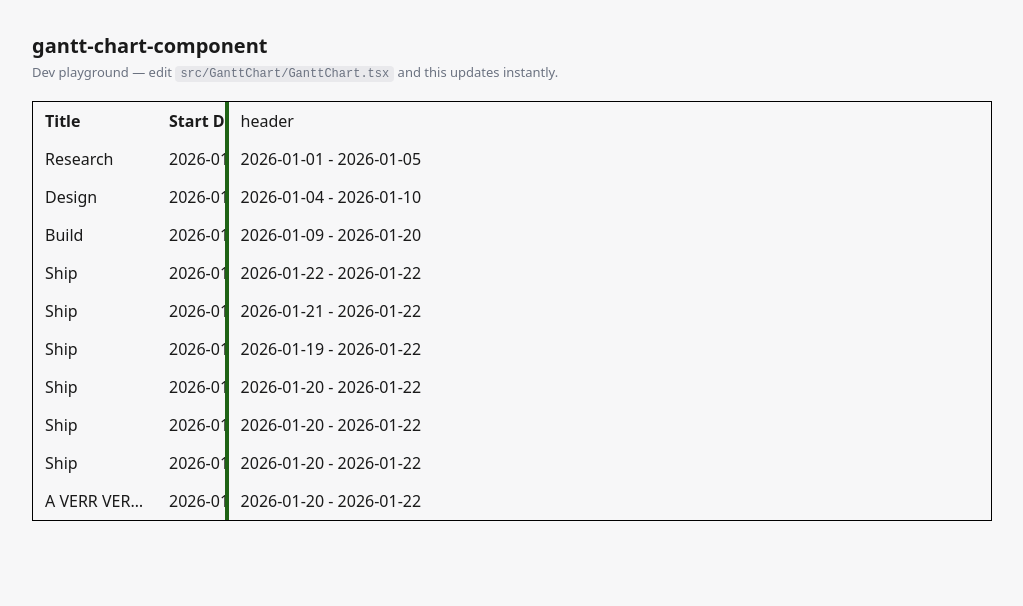
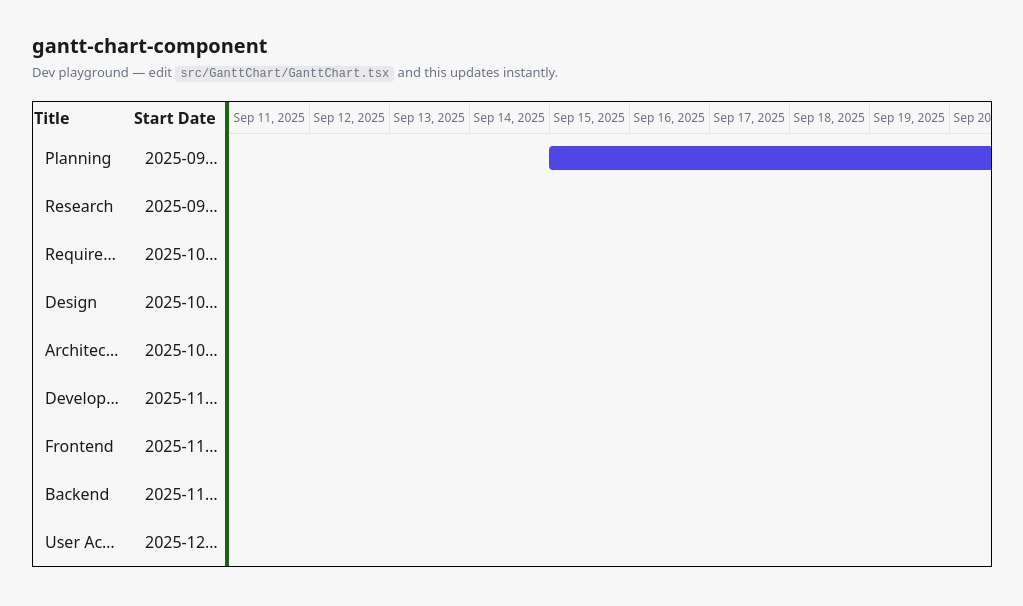
Before and after one commit to Darrenfisherlol/gantt-chart-component, a React (Vite) app: page / in a window 1280 px wide. Shown: the top 606 px of the page, without its empty margins (128-1151 px from the left). Built offline with nearby package versions, Linux system fonts and the light colour scheme.

Commit message:
Added v1 gantt chart feature to the right panel

```diff
--- a/dev/App.tsx
+++ b/dev/App.tsx
@@ -5,22 +5,17 @@ import type { GanttRow } from '../src';
 
 // dates must be in ISO format // YYYY-MM-DD
 const items: GanttRow[] = [
-  { title: 'Research', startDate: '2026-01-01', endDate: '2026-01-05' },
-  { title: 'Design', startDate: '2026-01-04', endDate: '2026-01-10' },
-  { title: 'Build', startDate: '2026-01-09', endDate: '2026-01-20' },
-  { title: 'Ship', startDate: '2026-01-22', endDate: '2026-01-22' },
-  { title: 'Ship', startDate: '2026-01-21', endDate: '2026-01-22' },
-  { title: 'Ship', startDate: '2026-01-19', endDate: '2026-01-22' },
-  { title: 'Ship', startDate: '2026-01-20', endDate: '2026-01-22' },
-  { title: 'Ship', startDate: '2026-01-20', endDate: '2026-01-22' },
-  { title: 'Ship', startDate: '2026-01-20', endDate: '2026-01-22' },
-  {
-    title:
-      'A VERR VERR VERR VERR VERR VERR VERR VERR VERR VERR VERR VERR VERR VERR VERR VERR',
-    startDate: '2026-01-20',
-    endDate: '2026-01-22',
-  },
+  { title: 'Planning', startDate: '2025-09-15', endDate: '2025-10-03' },
+  { title: 'Research', startDate: '2025-09-22', endDate: '2025-10-17' },
+  { title: 'Requirements', startDate: '2025-10-01', endDate: '2025-10-24' },
+  { title: 'Design', startDate: '2025-10-13', endDate: '2025-11-07' },
+  { title: 'Architecture', startDate: '2025-10-27', endDate: '2025-11-21' },
+  { title: 'Development', startDate: '2025-11-03', endDate: '2026-01-16' },
+  { title: 'Frontend', startDate: '2025-11-10', endDate: '2025-01-19' },
+  { title: 'Backend', startDate: '2025-11-17', endDate: '2026-01-09' },
+  { title: 'User Acceptance User Acceptance User Acceptance User Acceptance User Acceptance User Acceptance User Acceptance User Acceptance', startDate: '2025-12-01', endDate: '2025-12-12' },
 ];
+
 
 
 
--- a/src/GanttChart/GanttChart.module.css
+++ b/src/GanttChart/GanttChart.module.css
@@ -85,7 +85,6 @@
   gap: 10px;
 }
 
-
 .ganttChartTable {
   border-collapse: collapse;
   width: max-content;
@@ -94,20 +93,20 @@
 }
 
 .ganttChartTable th{
-  padding: 8px 12px;
+  font-weight: 600;
+  height: 32px;
+  box-sizing: border-box;
   text-align: left;
 }
 
 .ganttChartTable td {
-  padding: 8px 12px;
-  max-width: 100px;
-  overflow: hidden;
-  text-overflow: ellipsis;
-  white-space: nowrap;
-}
-
-.ganttChartTable th {
-  font-weight: 600;
+  height: 48px;
+    padding: 8px 12px;
+    box-sizing: border-box;
+    max-width: 100px;
+    overflow: hidden;
+    text-overflow: ellipsis;
+    white-space: nowrap;
 }
 
 .ganttChartTable tbody tr {
--- a/src/GanttChart/GanttChart.tsx
+++ b/src/GanttChart/GanttChart.tsx
@@ -1,12 +1,14 @@
 import { useRef, useState } from 'react';
 import styles from './GanttChart.module.css';
 import { useChartSizing } from './hooks/useChartSizing';
+import { GanttChartDataHeader } from './GanttChartSideData';
 
 export type GanttRow = {
   // must be a unique row identified. will assign a value if none provided
   id?: number;
   title: string;
   startDate: string;
+  duration: string;
   endDate: string;
 };
 
@@ -18,41 +20,7 @@ export type GanttChartProps = {
   size?: string;
 };
 
-
-
-
 export const GanttChart = ({ items, theme, size}: GanttChartProps) => {
-
-  // if the user gave us Ids, use them else
-  const chartItems = items.map((item, index) => ({
-  id: item.id ?? index,
-  title: item.title,
-  startDate: item.startDate,
-  endDate: item.endDate,
-}));
-
-
-  const {
-    chartContainerRef,
-    leftWidth,
-    handleChartResize,
-  } = useChartSizing({});
-
-  // true asc
-  const [order, setOrder] = useState(true);
-  const [selectedRow, setSelectedRow] = useState<number|null>(null);
-
-
-  const handleClickOnRow = (e: React.MouseEvent, index: number) => {
-    e.preventDefault();
-
-    if (index == selectedRow) {
-    setSelectedRow(null);
-    }
-
-    setSelectedRow(index);
-    console.log(index);
-  }
 
   const calculateDifference = (start: string | null, end: string | null): string => {
     if (!start || !end) {
@@ -73,6 +41,39 @@ export const GanttChart = ({ items, theme, size}: GanttChartProps) => {
     // note ex - inclusion of duration: 1 day =  1/23/24 - 1/23/24
     return Math.floor(diffMs / (1000 * 60 * 60 * 24) + 1).toString() + " Days";
   };
+
+  // if the user gave us Ids, use them else
+  const chartItems = items.map((item, index) => ({
+  id: item.id ?? index,
+  title: item.title,
+  startDate: item.startDate,
+  endDate: item.endDate,
+  duration: calculateDifference(item.startDate, item.endDate)
+}));
+
+
+  const {
+    chartContainerRef,
+    leftWidth,
+    handleChartResize,
+  } = useChartSizing({});
+
+  const [selectedRow, setSelectedRow] = useState<number|null>(null);
+
+
+  const handleClickOnRow = (e: React.MouseEvent, index: number) => {
+    e.preventDefault();
+
+    // if clicked on row again, unselect
+    if (index == selectedRow) {
+      setSelectedRow(null);
+    }
+
+
+    setSelectedRow(index);
+  }
+
+
 
   return (
     <div
@@ -98,9 +99,6 @@ export const GanttChart = ({ items, theme, size}: GanttChartProps) => {
 
             <tbody>
               {[...chartItems]
-                .sort((a, b) =>
-                  order ? a.id - b.id : b.id - a.id
-                )
                 .map((item) => (
                   <tr
                     key={item.id}
@@ -108,7 +106,7 @@ export const GanttChart = ({ items, theme, size}: GanttChartProps) => {
                   >
                     <td>{item.title}</td>
                     <td>{item.startDate}</td>
-                    <td>{calculateDifference(item.startDate, item.endDate)}</td>
+                    <td>{item.duration}</td>
                     <td>{item.endDate}</td>
                   </tr>
                 ))}
@@ -116,30 +114,16 @@ export const GanttChart = ({ items, theme, size}: GanttChartProps) => {
           </table>
         </div>
 
-
-
-
-
         <div
           className={styles.ganttChartDividerContainer}
           onMouseDown={handleChartResize}
         ></div>
 
         <div className={styles.ganttChartRightContainer}>
-          <div
-          className={styles.ganttChartHeader}>
-            header
-          </div>
-          {/* content */}
-          <div>
-            {chartItems.map((item) => (
-            <div key={item.id} className={styles.ganttChartRow}>
-              {item.startDate} - {item.endDate}
-            </div>
-          ))}
 
-          </div>
-
+          <GanttChartDataHeader
+            items={chartItems}
+          />
         </div>
       </div>
 
--- /dev/null
+++ b/src/GanttChart/GanttChartSideData.module.css
@@ -0,0 +1,70 @@
+.GanttChartDataHeaderContainer {
+    display: flex;
+    flex-direction: column;
+}
+
+/* top header container */
+.timeline {
+    display: grid;
+    height: 32px;
+}
+
+.timelineDay {
+    /* how do we make the border not add to the margin size */
+    box-sizing:border-box;
+    height: 32px;
+    padding: 0 4px;
+    display: flex;
+    align-items: center;
+
+    font-size: 12px;
+    color: #6b7280;
+    white-space: nowrap;
+
+    border-left: 1px solid #e5e7eb;
+    border-bottom: 1px solid #e5e7eb;
+}
+
+/* each row of our data */
+.ganttRow {
+    position: relative;
+    display: grid;
+    height: 48px;
+    box-sizing: border-box;
+}
+
+.ganttDay {
+    border-left: 1px solid #e5e7eb;
+    border-bottom: 1px solid #e5e7eb;
+}
+
+.ganttBar {
+    align-self: center;
+    height: 24px;
+    background: #4f46e5;
+    border-radius: 4px;
+    z-index: 1;
+}
+
+.tooltip {
+    position: fixed;
+    z-index: 9999;
+
+    flex: auto;
+    flex-direction: column;
+
+    padding: 8px 12px;
+    border-radius: 6px;
+
+    background: #221aab;
+    border: 1px black;
+    color: white;
+
+    font-size: 12px;
+    line-height: 1.5;
+
+    pointer-events: none;
+
+    /* idk if I want this but it looks pretty... so ill keep it */
+    box-shadow: 0 4px 12px rgba(0, 0, 0, 0.25);
+}
--- /dev/null
+++ b/src/GanttChart/GanttChartSideData.tsx
@@ -0,0 +1,202 @@
+import styles from './GanttChartSideData.module.css';
+import { type GanttRow } from './GanttChart';
+import { useState } from 'react';
+export interface GanttChartSideDataProps{
+    items: GanttRow[];
+    // dates: {
+    //     startDate:string,
+    //     endDate:string
+    // }[];
+    // stateDate: Date;
+    // endDate: Date;
+};
+
+export const GanttChartDataHeader = ({items}: GanttChartSideDataProps) => {
+
+    // maybe add some flex dates to end and start
+    const dates = items.map((x) => ({
+        startDate: x.startDate,
+        endDate: x.endDate,
+    }));
+
+    // Find the earliest valid start date
+    let startDates = dates.map(x => x.startDate).filter(Boolean).map(x => new Date(x));
+
+    // Find the latest valid end date
+    let endDates = dates.map(x => x.endDate).filter(Boolean).map(x => new Date(x));
+
+    // add a buffer of 4 days to each start and end
+    // I did 7 and I did not like it... so 4 is cool
+    startDates = startDates.map(date => {
+        const bufferedDate = new Date(date);
+        bufferedDate.setDate(bufferedDate.getDate() - 4);
+        return bufferedDate;
+    });
+
+    endDates = endDates.map(date => {
+        const bufferedDate = new Date(date);
+        bufferedDate.setDate(bufferedDate.getDate() + 4);
+        return bufferedDate;
+    });
+
+    // initialize top header min / max date
+    let startDate: Date;
+    let endDate: Date;
+
+    // what if we have a invalid start or end date
+    if (startDates.length === 0 && endDates.length === 0) {
+        // Both missing:
+        // start = today
+        // end = today + 1 year
+        startDate = new Date();
+        endDate = new Date(startDate);
+        endDate.setFullYear(endDate.getFullYear() + 1);
+    } else if (startDates.length === 0) {
+        // No start dates:
+        // start = end - 1 year
+        endDate = new Date(Math.max(...endDates.map(d => d.getTime())));
+        startDate = new Date(endDate);
+        startDate.setFullYear(startDate.getFullYear() - 1);
+    } else if (endDates.length === 0) {
+        // No end dates:
+        // end = start + 1 year
+        startDate = new Date(Math.min(...startDates.map(d => d.getTime())));
+        endDate = new Date(startDate);
+        endDate.setFullYear(endDate.getFullYear() + 1);
+    } else {
+        // Both exist:
+        // start = minimum start date
+        // end = maximum end date
+        startDate = new Date(Math.min(...startDates.map(d => d.getTime())));
+
+        endDate = new Date(Math.max(...endDates.map(d => d.getTime())));
+    }
+
+    function getDatesBetween(startDate: Date, endDate: Date): Date[] {
+        const dates: Date[] = [];
+        const currentDate = new Date(startDate);
+
+        while (currentDate <= endDate) {
+            dates.push(new Date(currentDate));
+            currentDate.setDate(currentDate.getDate() + 1);
+        }
+
+        return dates;
+    }
+
+    const dateArray = getDatesBetween(startDate,endDate);
+
+    // constant grid ~ coordinate system ~ for the header and body
+    const gridTemplateColumns = `repeat(${dateArray.length}, minmax(80px, 1fr))`;
+
+    const [tooltip, setTooltip] = useState<{
+        x: number;
+        y: number;
+        item: GanttRow;
+    } | null>(null);
+
+
+    return (
+    <div className={styles.GanttChartDataHeaderContainer}>
+      {/* Header */}
+      <div
+        className={styles.timeline}
+        style={{ gridTemplateColumns }}
+      >
+        {dateArray.map((date) => (
+          <div
+            className={styles.timelineDay}
+            key={date.getTime()}
+          >
+            {date.toLocaleDateString("en-US", {
+              month: "short",
+              day: "numeric",
+              year: "numeric",
+            })}
+          </div>
+        ))}
+      </div>
+
+      {/* Rows */}
+      {items.map((item) => {
+        const itemStart = new Date(item.startDate);
+        const itemEnd = new Date(item.endDate);
+
+        const startIndex = dateArray.findIndex(
+          (date) =>
+            date.toDateString() === itemStart.toDateString()
+        );
+
+        const endIndex = dateArray.findIndex(
+          (date) =>
+            date.toDateString() === itemEnd.toDateString()
+        );
+
+        return (
+          <div
+            className={styles.ganttRow}
+            style={{ gridTemplateColumns }}
+            key={item.id}
+          >
+
+            {startIndex !== -1 && endIndex !== -1 && (
+
+                // the bar itself
+                <div
+                className={styles.ganttBar}
+                style={{gridColumn: `${startIndex + 1} / ${endIndex + 2}`,}}
+
+                onMouseEnter={(e) => {
+                    setTooltip({
+                    x: e.clientX,
+                    y: e.clientY,
+                    item,
+                    });
+                }}
+                onMouseMove={(e) => {
+                    setTooltip((prev) =>
+                    prev
+                        ? {
+                            ...prev,
+                            x: e.clientX,
+                            y: e.clientY,
+                        }
+                        : null
+                    );
+                }}
+                onMouseLeave={() => {
+                    setTooltip(null);
+                }}
+            >
+            </div>
+            )}
+        </div>
+        );})}
+
+        {tooltip && (
+            <div
+                className={styles.tooltip}
+                style={{
+                left: tooltip.x + 10,
+                top: tooltip.y + 10,
+                }}
+            >
+                <strong>{tooltip.item.title}:</strong>
+
+                <div>
+                    {tooltip.item.duration}
+                </div>
+                <div>
+                    Start: {tooltip.item.startDate}
+                </div>
+
+                <div>
+                    End: {tooltip.item.endDate}
+                </div>
+            </div>
+        )}
+
+
+
+    </div>
+);};
```
